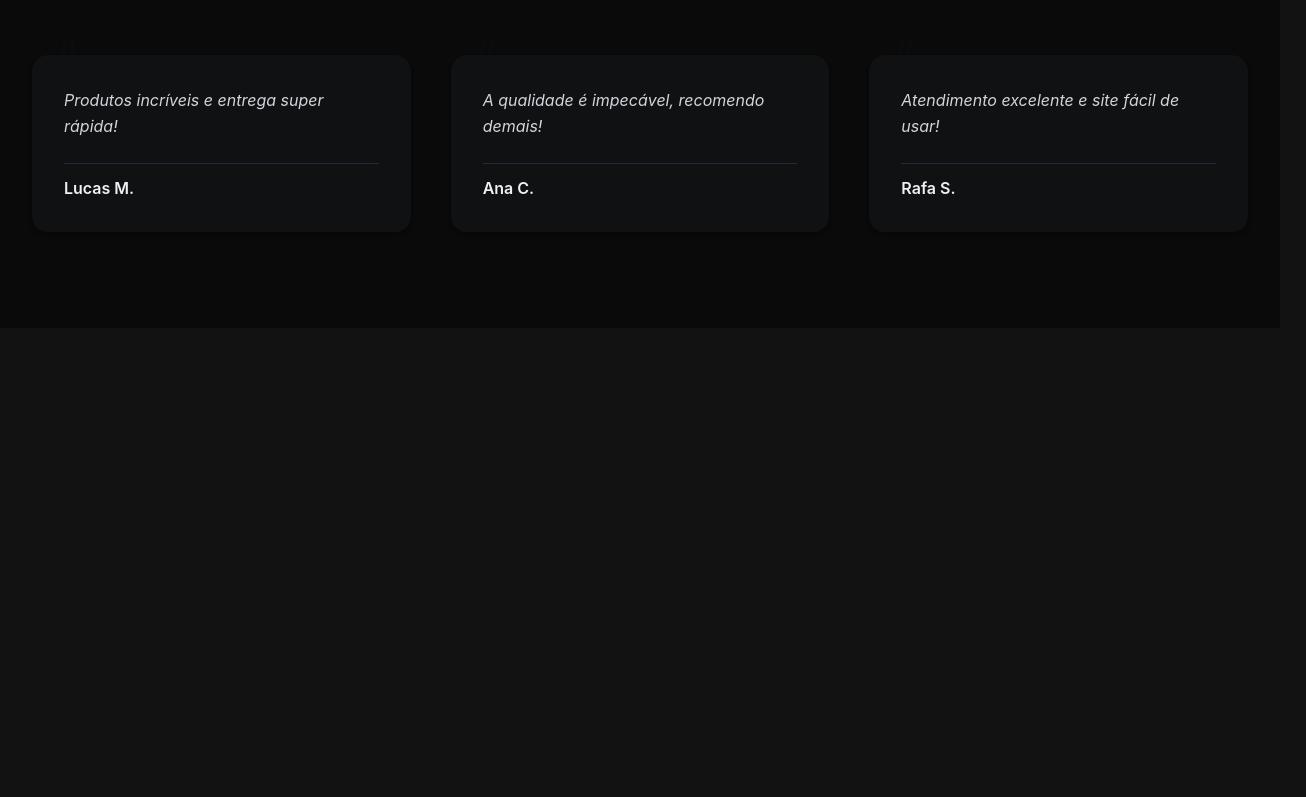
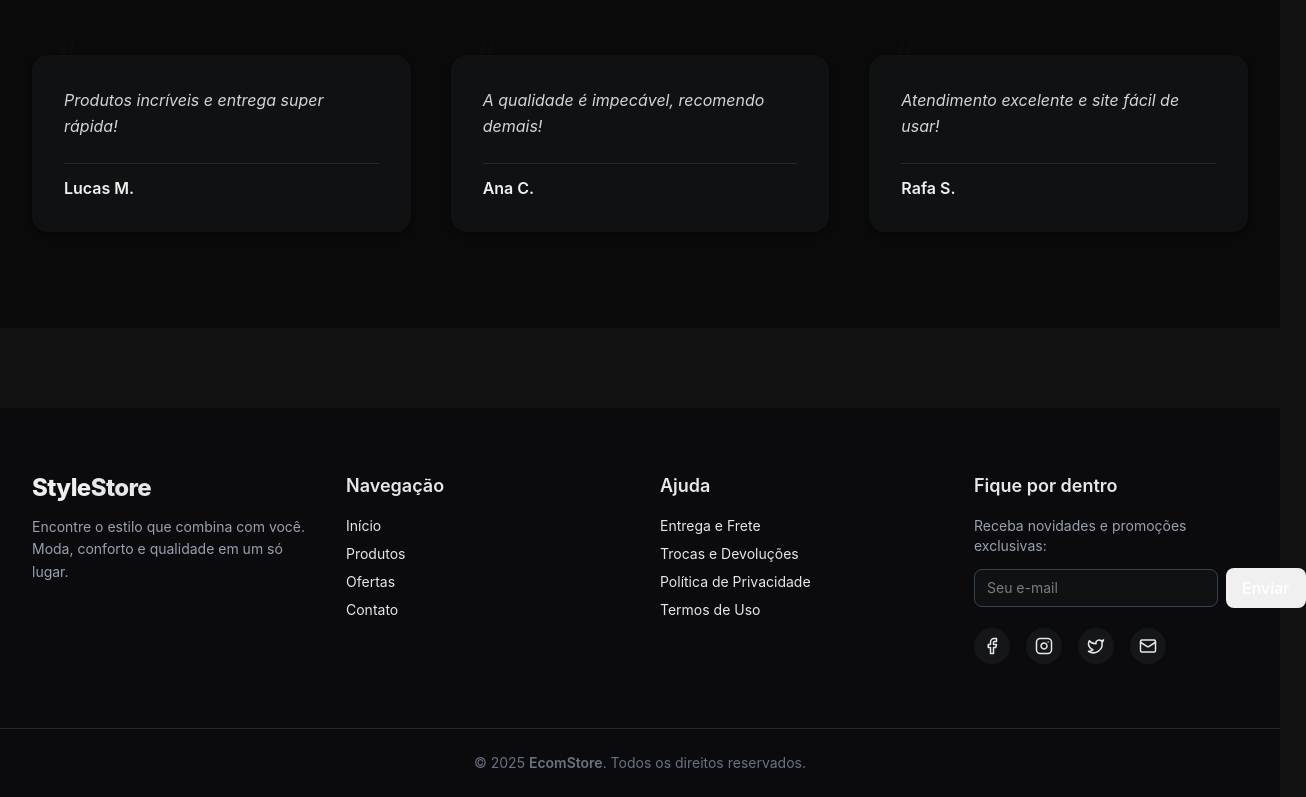
Before and after one commit to allansf29/e-commerce, a React (Vite) app in the folder Front-End/: page / in a window 1280 px wide. Shown: the part 1833-2630 px from the top of the page, 1306 px wide, since content can reach past the window. Before the commit the page ends 2161 px from the top, so only its background shows below. Built offline with nearby package versions, Linux system fonts and the light colour scheme.

Commit message:
Criando o Footer no Projeto.

```diff
--- a/Front-End/src/App.tsx
+++ b/Front-End/src/App.tsx
@@ -1,6 +1,7 @@
 import { BrowserRouter } from "react-router-dom";
 import AppRoutes from "./routers";
 import Navbar from './components/Navbar'
+import Footer from "./components/Footer";
 
 function App() {
   return (
@@ -8,6 +9,7 @@ function App() {
       <main className="">
         <Navbar />
         <AppRoutes />
+        <Footer />
       </main>
     </BrowserRouter>
   );
--- /dev/null
+++ b/Front-End/src/components/Footer.tsx
@@ -0,0 +1,139 @@
+import { motion } from "framer-motion";
+import { Link } from "react-router-dom";
+import { Facebook, Instagram, Twitter, Mail } from "lucide-react";
+
+const Footer = () => {
+  return (
+    <footer className="relative bg-gray-100 dark:bg-[#0b0b0d] text-gray-800 dark:text-gray-200 mt-20">
+      {/* EFEITO DE FUNDO */}
+      <motion.div
+        className="absolute inset-0 -z-10 bg-gradient-to-t from-primary/5 to-transparent opacity-70"
+        initial={{ opacity: 0 }}
+        whileInView={{ opacity: 1 }}
+        transition={{ duration: 1.2 }}
+      />
+
+      {/* CONTEÚDO */}
+      <div className="container mx-auto px-6 lg:px-8 py-16 grid gap-10 sm:grid-cols-2 lg:grid-cols-4">
+        {/* LOGO / SOBRE */}
+        <motion.div
+          initial={{ opacity: 0, y: 30 }}
+          whileInView={{ opacity: 1, y: 0 }}
+          transition={{ duration: 0.6 }}
+        >
+          <h3 className="text-2xl font-extrabold mb-3 tracking-tight">
+            <span className="text-primary dark:text-secondary">Style</span>Store
+          </h3>
+          <p className="text-sm text-gray-600 dark:text-gray-400 leading-relaxed">
+            Encontre o estilo que combina com você. Moda, conforto e qualidade em
+            um só lugar.
+          </p>
+        </motion.div>
+
+        {/* LINKS */}
+        <motion.div
+          initial={{ opacity: 0, y: 30 }}
+          whileInView={{ opacity: 1, y: 0 }}
+          transition={{ duration: 0.6, delay: 0.1 }}
+        >
+          <h4 className="text-lg font-semibold mb-4">Navegação</h4>
+          <ul className="space-y-2 text-sm">
+            {[
+              { name: "Início", to: "/" },
+              { name: "Produtos", to: "/produtos" },
+              { name: "Ofertas", to: "/ofertas" },
+              { name: "Contato", to: "/contato" },
+            ].map((link) => (
+              <li key={link.name}>
+                <Link
+                  to={link.to}
+                  className="hover:text-primary dark:hover:text-secondary transition-colors"
+                >
+                  {link.name}
+                </Link>
+              </li>
+            ))}
+          </ul>
+        </motion.div>
+
+        {/* AJUDA */}
+        <motion.div
+          initial={{ opacity: 0, y: 30 }}
+          whileInView={{ opacity: 1, y: 0 }}
+          transition={{ duration: 0.6, delay: 0.2 }}
+        >
+          <h4 className="text-lg font-semibold mb-4">Ajuda</h4>
+          <ul className="space-y-2 text-sm">
+            {[
+              "Entrega e Frete",
+              "Trocas e Devoluções",
+              "Política de Privacidade",
+              "Termos de Uso",
+            ].map((item) => (
+              <li key={item}>
+                <a
+                  href="#"
+                  className="hover:text-primary dark:hover:text-secondary transition-colors"
+                >
+                  {item}
+                </a>
+              </li>
+            ))}
+          </ul>
+        </motion.div>
+
+        {/* NEWSLETTER / REDES SOCIAIS */}
+        <motion.div
+          initial={{ opacity: 0, y: 30 }}
+          whileInView={{ opacity: 1, y: 0 }}
+          transition={{ duration: 0.6, delay: 0.3 }}
+        >
+          <h4 className="text-lg font-semibold mb-4">Fique por dentro</h4>
+          <p className="text-sm text-gray-600 dark:text-gray-400 mb-3">
+            Receba novidades e promoções exclusivas:
+          </p>
+          <form className="flex items-center gap-2">
+            <input
+              type="email"
+              placeholder="Seu e-mail"
+              className="flex-1 px-3 py-2 rounded-lg bg-white dark:bg-[#101112] border border-gray-300 dark:border-gray-700 focus:outline-none focus:ring-2 focus:ring-primary dark:focus:ring-secondary text-sm"
+            />
+            <button
+              type="submit"
+              className="px-4 py-2 rounded-lg bg-primary dark:bg-secondary text-white font-medium hover:brightness-95 transition"
+            >
+              Enviar
+            </button>
+          </form>
+
+          {/* REDES SOCIAIS */}
+          <div className="flex items-center gap-4 mt-5">
+            {[Facebook, Instagram, Twitter, Mail].map((Icon, i) => (
+              <motion.a
+                key={i}
+                href="#"
+                whileHover={{ scale: 1.2 }}
+                whileTap={{ scale: 0.95 }}
+                className="w-9 h-9 flex items-center justify-center rounded-full bg-gray-200 dark:bg-[#151617] hover:bg-primary hover:text-white dark:hover:bg-secondary transition"
+              >
+                <Icon size={18} />
+              </motion.a>
+            ))}
+          </div>
+        </motion.div>
+      </div>
+
+      {/* LINHA FINAL */}
+      <motion.div
+        initial={{ opacity: 0 }}
+        whileInView={{ opacity: 1 }}
+        transition={{ duration: 1, delay: 0.5 }}
+        className="border-t border-gray-300 dark:border-gray-800 py-6 text-center text-sm text-gray-600 dark:text-gray-500"
+      >
+        © {new Date().getFullYear()} <span className="font-semibold">EcomStore</span>. Todos os direitos reservados.
+      </motion.div>
+    </footer>
+  );
+};
+
+export default Footer;
```
